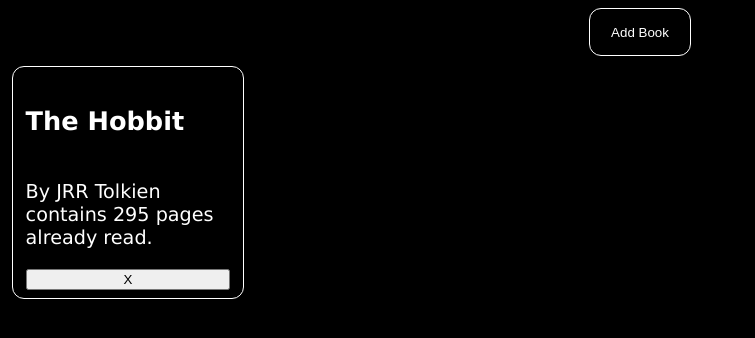
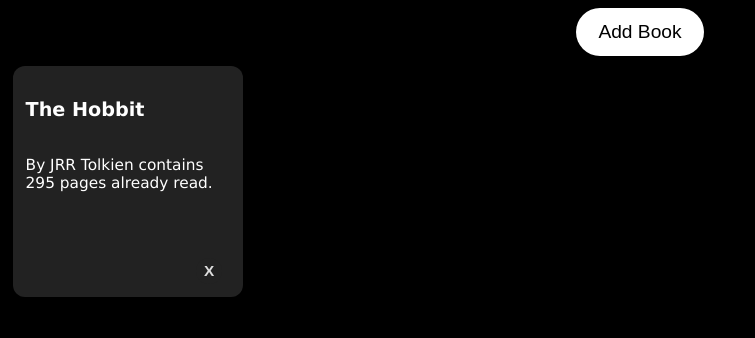
Before and after one commit to LineZealot/odin-library-app, a website: page index.html in a window 1280 px wide. Shown: the whole page, without its empty margins (0-755 px from the left). Drawn offline with Linux system fonts and the light colour scheme.

Commit message:
Update style.css

```diff
--- a/style.css
+++ b/style.css
@@ -5,31 +5,45 @@ html {
   align-items: center;
   height: 100%;
   background-color: black;
-  font-family: 'Lucida Sans', 'Lucida Sans Regular', 'Lucida Grande', 'Lucida Sans Unicode', Geneva, Verdana, sans-serif;
+  font-family: "Lucida Sans", "Lucida Sans Regular", "Lucida Grande",
+    "Lucida Sans Unicode", Geneva, Verdana, sans-serif;
+  ---dark-mode-grey: rgb(34, 34, 34);
 }
 
 .create-book {
   height: 6vh;
-  width: max(64px, 8vw);
+  width: max(64px, 10vw);
   margin-bottom: 0.8vw;
   border: none;
-  background-color: black;
-  color: white;
+  background-color: white;
+  color: black;
+  border-radius: 24px;
+  font-size: 1.5vw;
+}
+
+.create-book:hover {
+  background-color: rgb(211, 211, 211);
+}
+
+.create-book:active {
+  background-color: var(---dark-mode-grey);
+  color: rgb(255, 255, 255);
+}
+
+.create-book-ui {
+  display: none;
+  position: absolute;
+  top: 35%;
   border: 1px solid white;
   border-radius: 12px;
 }
 
-.create-book:hover {
-  background-color: rgb(48, 48, 48);
+.book-details {
+  color: white;
 }
 
-.create-book:active {
-  background-color: white;
-  color: black;
-}
-
-.create-book-ui {
-  display: none;
+.book-details > * {
+  border: none;
 }
 
 .bookshelf {
@@ -41,24 +55,31 @@ html {
 }
 
 .book-item {
-  display: flex;
-  flex-direction: column;
+  display: grid;
+  grid-template-columns: 2fr 2fr 1fr 1fr;
+  grid-template-rows: 1fr 3fr 1fr;
   width: 16vw;
-  height: 16vw;
+  height: max(16vw, 120px);
+  margin: 0;
   padding: 1vw;
-  border: 1px solid white;
   border-radius: 12px;
-  background-color: black;
+  background-color: var(---dark-mode-grey);
   color: white;
 }
 
 .book-item-heading {
+  grid-column: 1/5;
+  grid-row: 1/2;
   font-weight: 700;
-    font-size: max(2vw, 12px);
+  font-size: max(1.5vw, 12px);
 }
 
 .book-item-body {
-    font-size: max(1.5vw, 8px);
+  grid-column: 1/5;
+  grid-row: 2/3;
+  font-size: max(1.2vw, 8px);
+}
+
 .book-item-delete {
   grid-column: 4/5;
   grid-row: 3/4;
```
Lines whose indentation alone changed are shown as unchanged.
